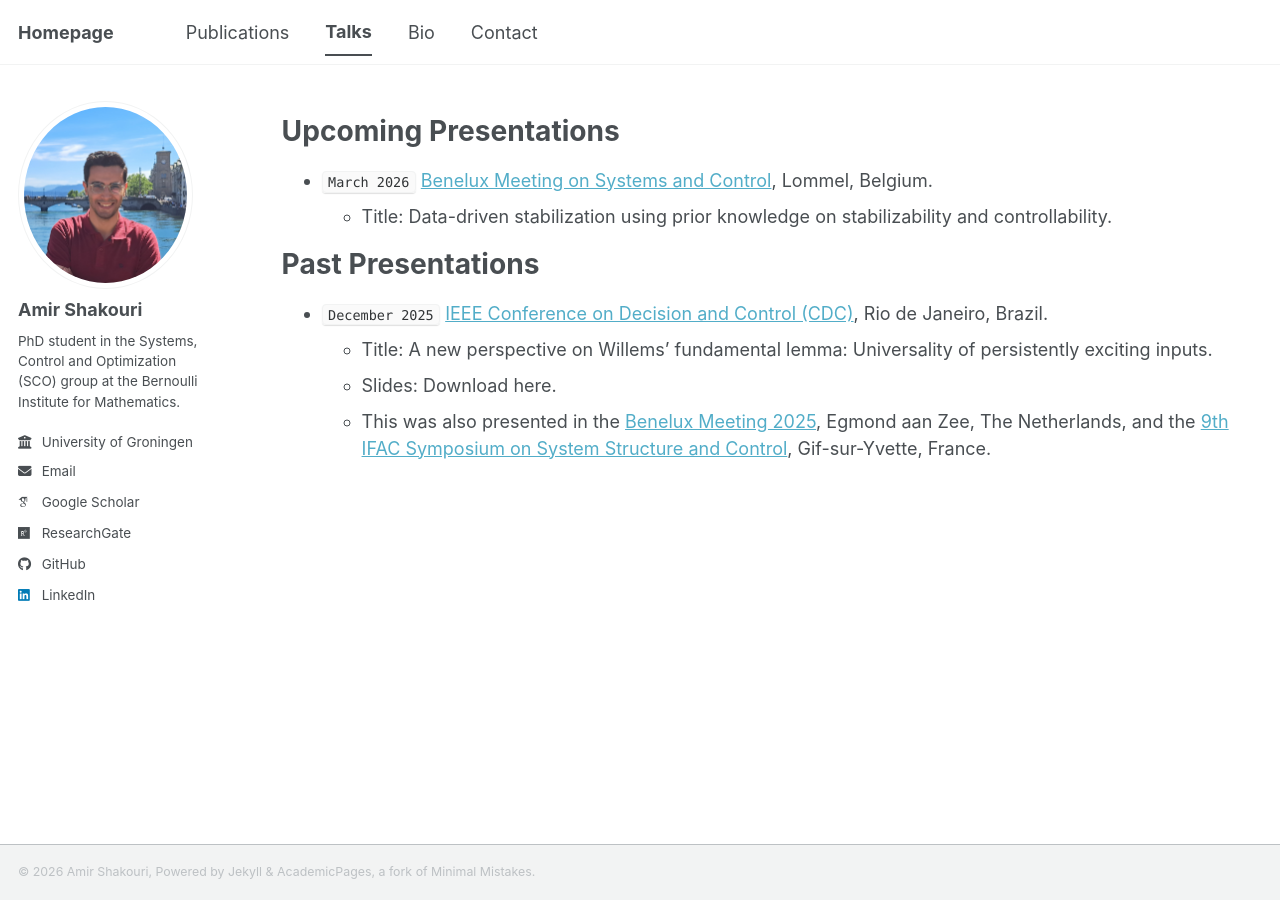
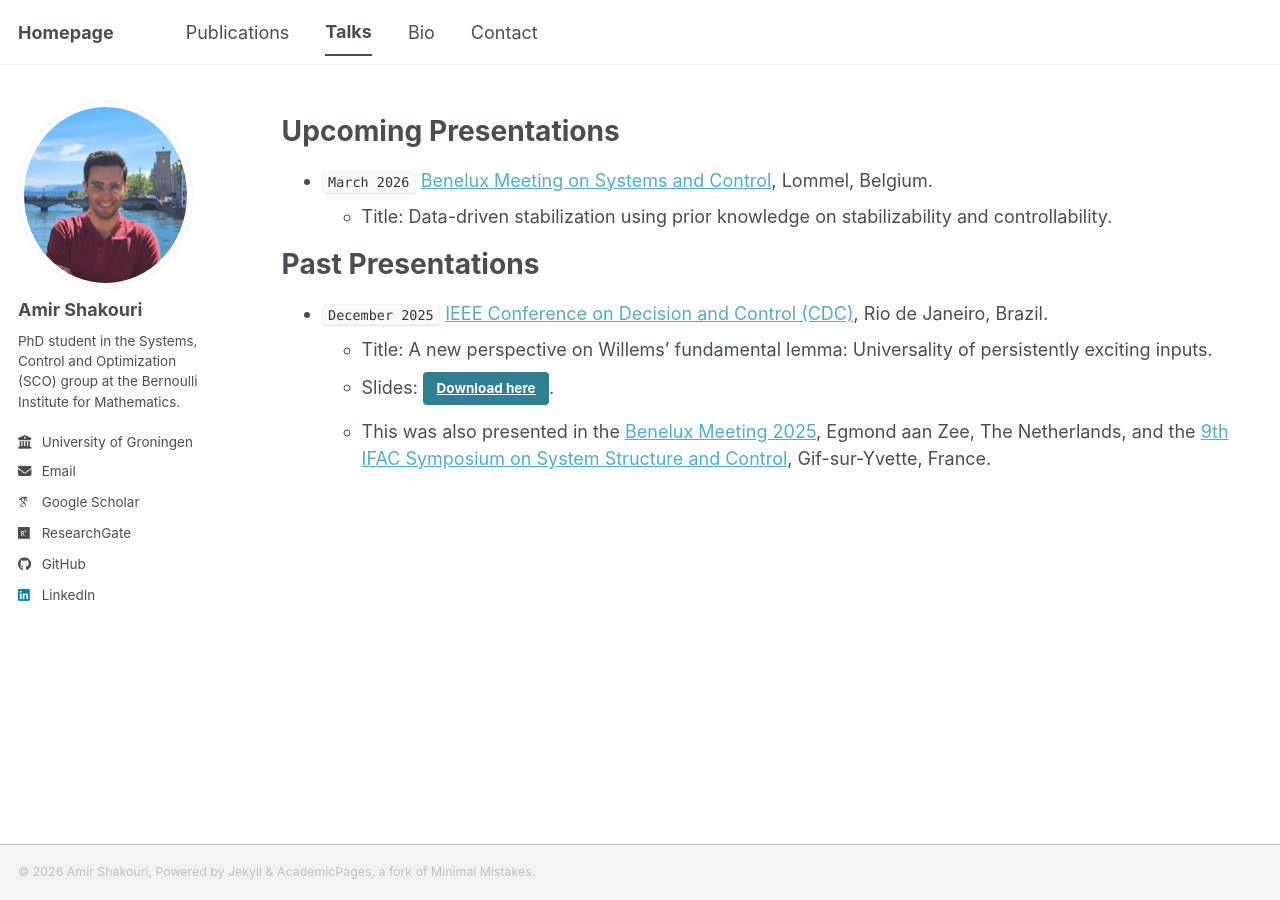
Before and after one commit to a-shakouri/a-shakouri.github.io, a Jekyll site: the page built from _pages/talk-new.md, in a window 1280 px wide. Built offline with Jekyll 4.4.1, drawn with Linux system fonts in a browser that asks for light colours; some web fonts are replaced; a script bundle is joined from its source files by our own code; library files that are not in the unit come from our copies.

Commit message:
Update talk-new.md

```diff
--- a/_pages/talk-new.md
+++ b/_pages/talk-new.md
@@ -16,5 +16,5 @@ Past Presentations
 ======
 * `December 2025` [IEEE Conference on Decision and Control (CDC)](https://cdc2025.ieeecss.org/), Rio de Janeiro, Brazil.
   * Title: A new perspective on Willems’ fundamental lemma: Universality of persistently exciting inputs.
-  * Slides: Download here.
+  * Slides: <a href="{{ base_path }}/files/Slides.pdf" class="btn btn--primary">Download here</a>.
   * This was also presented in the [Benelux Meeting 2025](https://www.beneluxmeeting.nl/2025/), Egmond aan Zee, The Netherlands, and the [9th IFAC Symposium on System Structure and Control](https://sssc-tds-cosy-2025.sciencesconf.org/), Gif-sur-Yvette, France.
```
